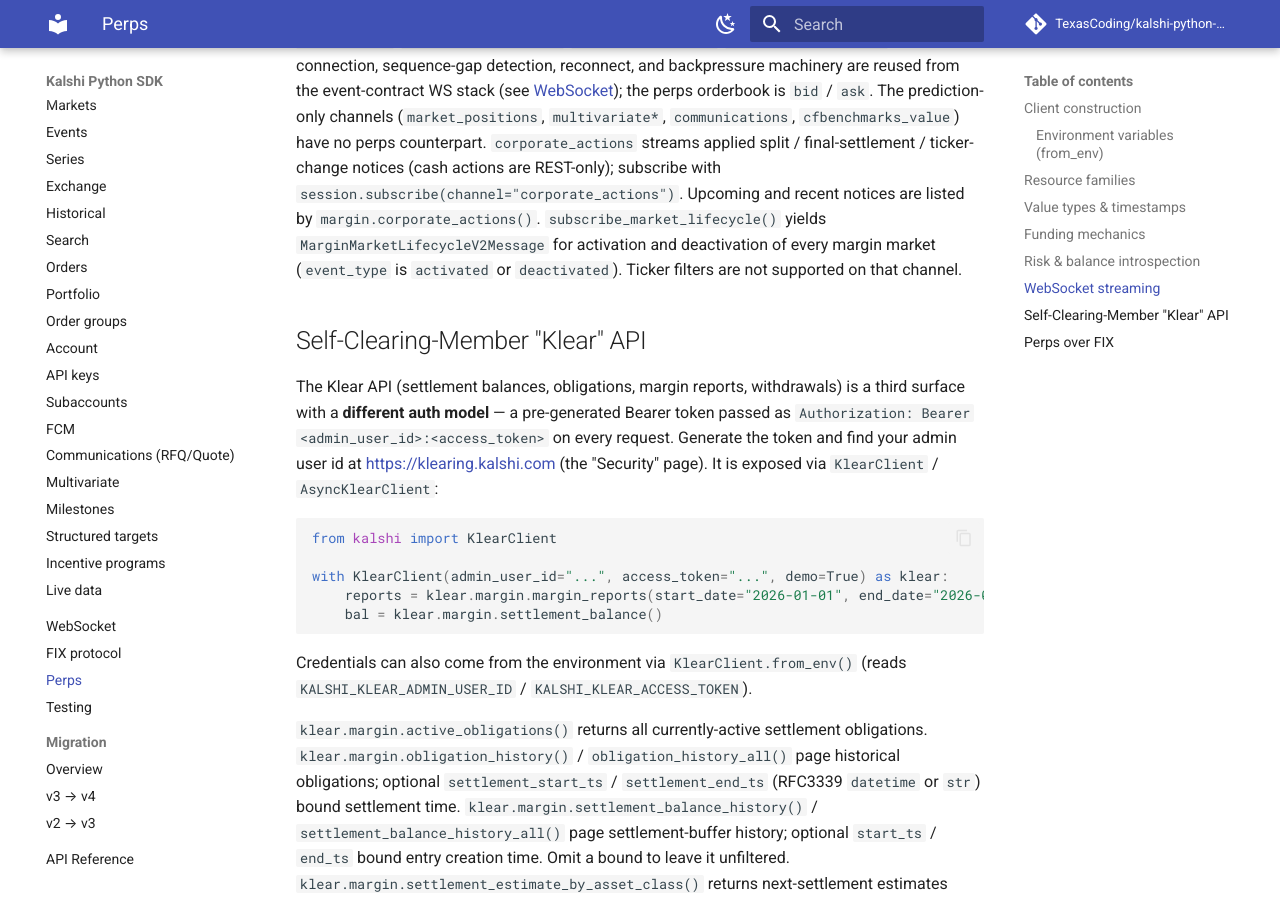
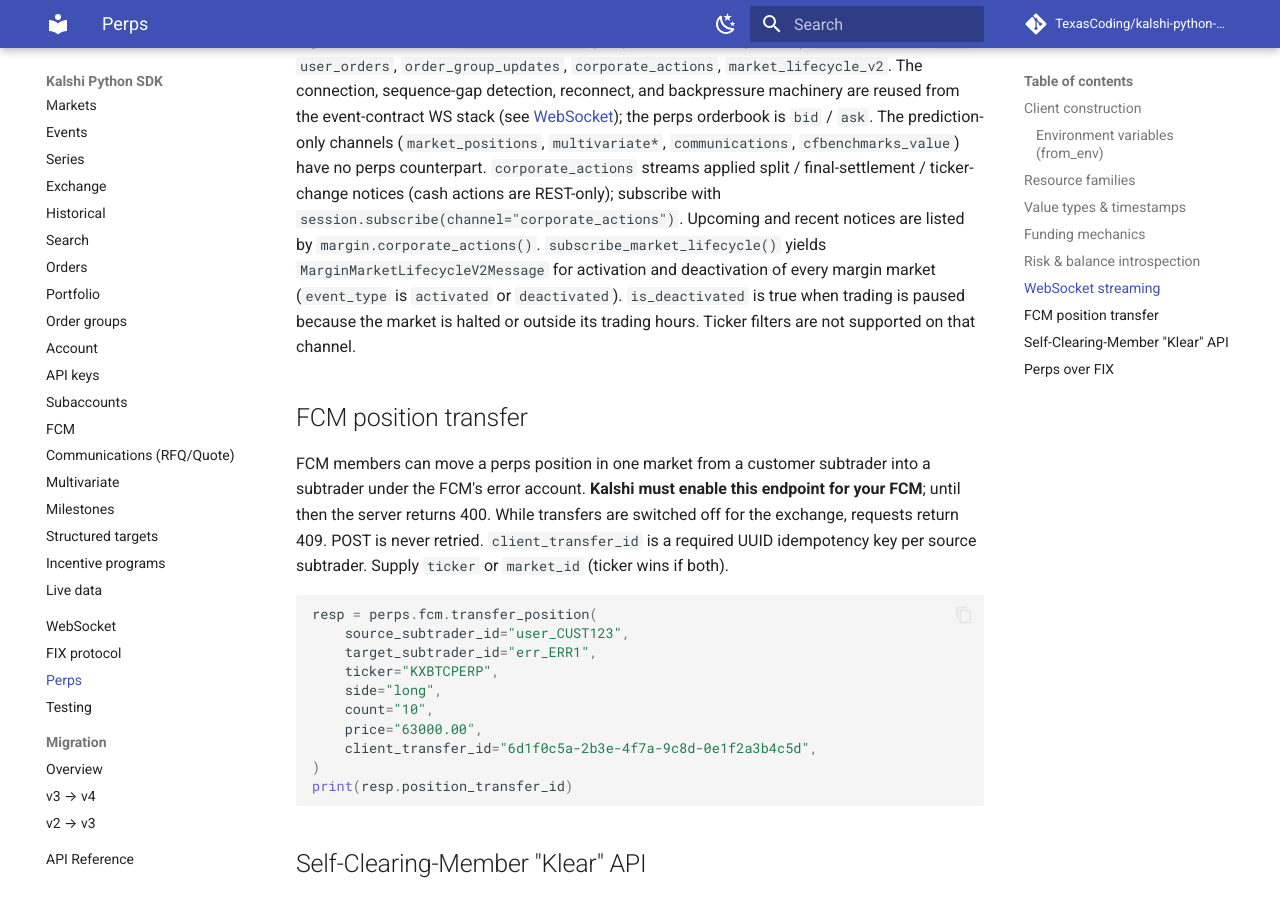
Before and after one commit to TexasCoding/kalshi-python-sdk, an MkDocs documentation site: the page built from docs/perps.md, in a window 1280 px wide and 900 px high, scrolled down 7230 px. Built offline with MkDocs 1.6.1 and Material for MkDocs 9.7.7, drawn with Linux system fonts in a browser that asks for light colours; comment, search, counter and statistics services are not loaded; some of the changed text lies outside the part shown.

Commit message:
wip(#574): docs, changelog, version 22.10.0

````diff
--- a/docs/perps.md
+++ b/docs/perps.md
@@ -66,7 +66,7 @@
 | `margin` | `balance()`, `risk()`, `notional_risk_limit()`, `fee_tiers()`, `fee_tier_rates()`, `api_limits()`, `corporate_actions()` |
 | `funding` | `rate_estimate()`, `historical_rates()`, `premium_index()`, `history()` |
 | `transfers` | `transfer_instance()`, `create_subaccount()`, `transfer_subaccount()` |
-| `fcm` | `create_subtrader(subtrader_suffix=..., require_category_cap=...)`; `risk_controls` / `update_risk_controls` / `delete_risk_controls`; `update_notional_risk_limit` / `delete_notional_risk_limit` |
+| `fcm` | `create_subtrader(subtrader_suffix=..., require_category_cap=...)`; `risk_controls` / `update_risk_controls` / `delete_risk_controls`; `update_notional_risk_limit` / `delete_notional_risk_limit`; `transfer_position(...)` |
 
 `markets.bulk_orderbooks(*, tickers)` fetches up to 100 margin orderbooks
 in one call (`GET /margin/markets/orderbooks`). `tickers` is required
@@ -318,7 +319,32 @@
 Upcoming and recent notices are listed by `margin.corporate_actions()`.
 `subscribe_market_lifecycle()` yields `MarginMarketLifecycleV2Message` for
 activation and deactivation of every margin market (`event_type` is
-`activated` or `deactivated`). Ticker filters are not supported on that channel.
+`activated` or `deactivated`). `is_deactivated` is true when trading is
+paused because the market is halted or outside its trading hours. Ticker
+filters are not supported on that channel.
+
+## FCM position transfer
+
+FCM members can move a perps position in one market from a customer
+subtrader into a subtrader under the FCM's error account. **Kalshi must
+enable this endpoint for your FCM**; until then the server returns 400.
+While transfers are switched off for the exchange, requests return 409.
+POST is never retried. `client_transfer_id` is a required UUID
+idempotency key per source subtrader. Supply `ticker` or `market_id`
+(ticker wins if both).
+
+```python
+resp = perps.fcm.transfer_position(
+    source_subtrader_id="user_CUST123",
+    target_subtrader_id="err_ERR1",
+    ticker="KXBTCPERP",
+    side="long",
+    count="10",
+    price="63000.00",
+    client_transfer_id="6d1f0c5a-2b3e-4f7a-9c8d-0e1f2a3b4c5d",
+)
+print(resp.position_transfer_id)
+```
 
 ## Self-Clearing-Member "Klear" API
 
--- a/kalshi/__init__.py
+++ b/kalshi/__init__.py
@@ -503,4 +503,4 @@
     "Withdrawal",
 ]
 
-__version__ = "22.9.0"
+__version__ = "22.10.0"
--- a/pyproject.toml
+++ b/pyproject.toml
@@ -1,6 +1,6 @@
 [project]
 name = "kalshi-sdk"
-version = "22.9.0"
+version = "22.10.0"
 description = "A professional Python SDK for the Kalshi prediction markets and Perps (margin) APIs"
 readme = "README.md"
 license = { text = "MIT" }
````
Also changed, not shown: other parts of docs/perps.md (+5 -4 lines), CHANGELOG.md (+35 -0 lines), docs/resources/api-keys.md (+4 -1 lines), docs/resources/communications.md (+4 -2 lines), docs/resources/portfolio.md (+9 -4 lines), 2 other files.
